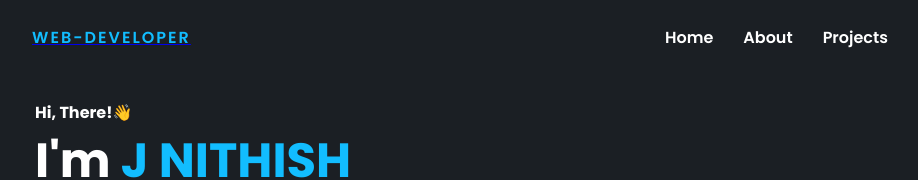
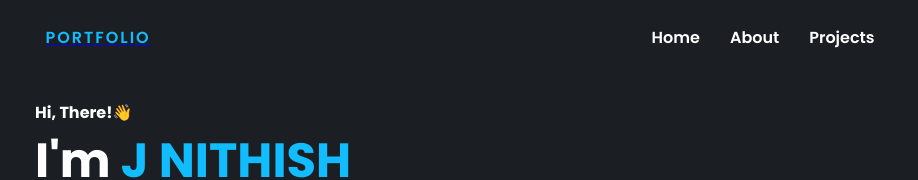
Before and after one commit to nithish-213/DaaPortfolio.github.io, a plain HTML site: page index.html in a window 1280 px wide. Shown: the top 180 px of the page, without its empty margins (165-1083 px from the left). Drawn offline with Linux system fonts and the light colour scheme.

Commit message:
Update index.html

```diff
--- a/index.html
+++ b/index.html
@@ -27,7 +27,7 @@
 <body>
     <header>
         <div>
-            <a href="./index.html"><span class="logo">WEB-DEVELOPER</span></a>
+            <a href="./index.html"><span class="logo">PORTFOLIO</span></a>
         </div>
         <div>
             <ul>
```
